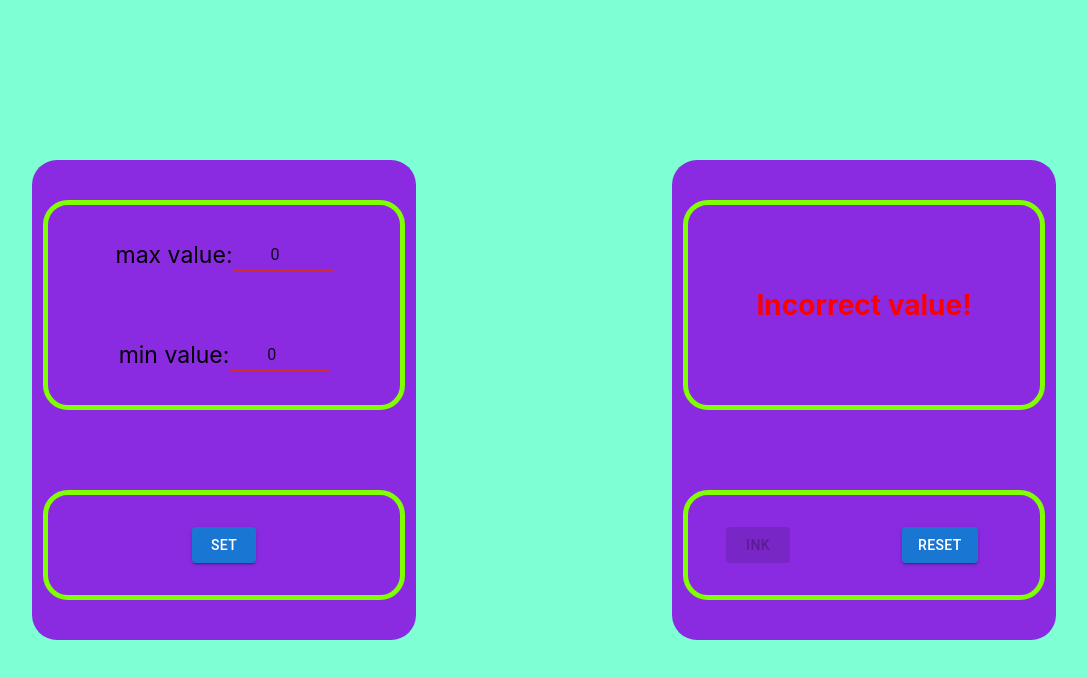
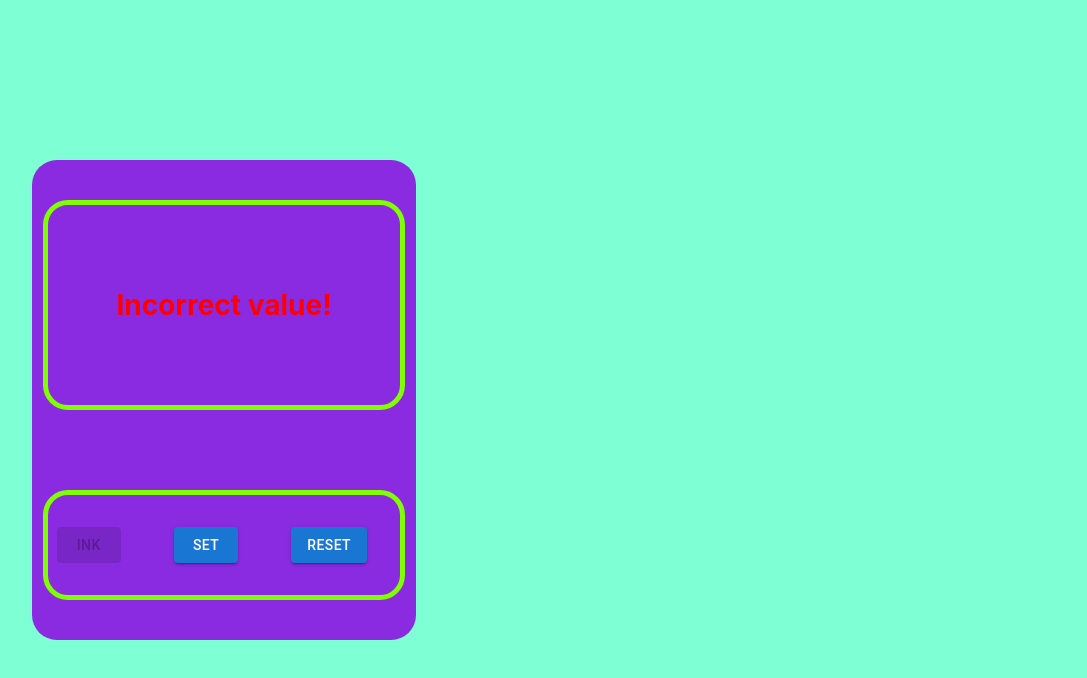
Before and after one commit to sasha2234562/counter, a React (Create React App) app: page / in a window 1280 px wide. Shown: the top 678 px of the page, without its empty margins (96-1183 px from the left). Built offline with nearby package versions, Linux system fonts and the light colour scheme.

Commit message:
create counter

```diff
--- a/src/App.css
+++ b/src/App.css
@@ -32,7 +32,7 @@
     border: 5px solid chartreuse;
     height: 100px;
     display: grid;
-    grid-template-columns:  repeat(2, 100px);
+    grid-template-columns:  repeat(3, 100px);
     align-items: center;
     justify-content: space-around;
 }
--- a/src/App.tsx
+++ b/src/App.tsx
@@ -14,6 +14,7 @@ function App() {
     const [minValue, setMinValue] = useState<number>(0);
 
     const [error, setError] = useState<boolean | null>(null);
+    const [set, setSet] = useState(false);
 
 
     useEffect(() => {
@@ -44,11 +45,14 @@ function App() {
     const changeMinNumber = (e: string) => {
         setMinValue(Number(e))
         setError(maxValue === minValue)
+        if(minValue !== value) {
+            setValue(minValue)
+        }
     }
     return (
         <div className="App">
             <div className={'container'}>
-                <div className={'counter'}>
+                {set && <div className={'counter'}>
                     <div className={'conditions'}>
                         <MaxValue
                             maxValue={maxValue}
@@ -58,13 +62,13 @@ function App() {
                         <MinValue maxValue={maxValue} minValue={minValue} changeMinValue={changeMinNumber}/>
                     </div>
                     <div className={'button-set'}>
-                        <Set maxValue={maxValue} minValue={minValue}/>
+                        <Set set={set} setSet={setSet} maxValue={maxValue} minValue={minValue}/>
                     </div>
-                </div>
-                <div className={'counter'}>
+                </div>}
+                {!set &&<div className={'counter'}>
                     <div className={'counterNumber'}>
                         <h2 style={styleNumber}>
-                            {minValue >= maxValue || minValue < 0? 'Incorrect value!' : value}
+                            {minValue >= maxValue || minValue < 0 ? 'Incorrect value!' : value}
                         </h2>
                     </div>
                     <div className={'counterButton'}>
@@ -75,10 +79,13 @@ function App() {
                                 number={value}/>
                         </div>
                         <div>
+                            <Set set={set} setSet={setSet} minValue={minValue} maxValue={maxValue}/>
+                        </div>
+                        <div>
                             <Reset reset={setValue} number={value}/>
                         </div>
                     </div>
-                </div>
+                </div>}
             </div>
         </div>
     );
--- a/src/buttons/set.tsx
+++ b/src/buttons/set.tsx
@@ -3,11 +3,14 @@ import {Button} from "@mui/material";
 type propsSetType = {
     minValue: number
     maxValue: number
+    setSet: (value: boolean)=> void
+    set: boolean
 }
 export const Set= (props: propsSetType)=>{
 const click = ()=> {
     localStorage.setItem('max', String(props.maxValue))
     localStorage.setItem('min', String(props.minValue))
+    props.setSet(!props.set)
 }
     return(
         <Button onClick={click} variant={'contained'}>set</Button>
```
